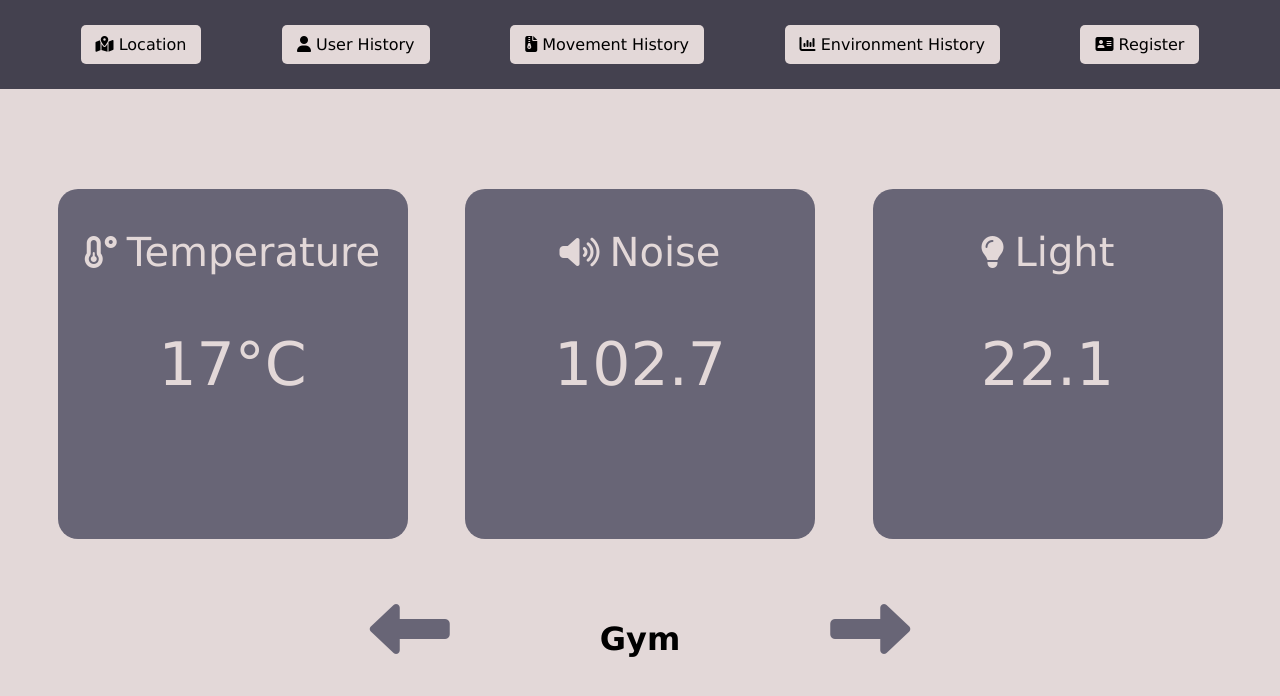
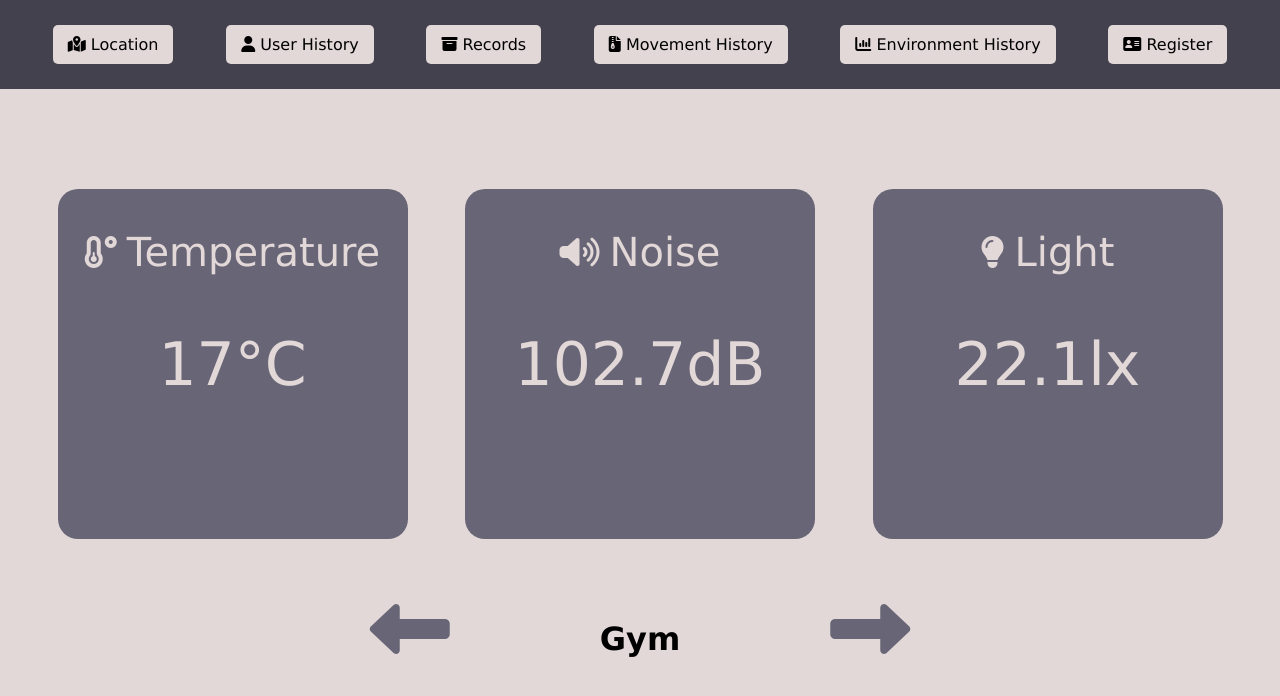
Before and after one commit to hazimbharis/SCC331_Group5, a plain HTML site: page WebRelated/Pages/Home.html in a window 1280 px wide. Drawn offline with nearby package versions, Linux system fonts and the light colour scheme; no server answers.

Commit message:
New button for records page

```diff
--- a/WebRelated/Pages/Home.html
+++ b/WebRelated/Pages/Home.html
@@ -28,6 +28,10 @@
         <a href="UserHistory.html">User History</a>
     </div>
     <div>
+        <i class="fa-solid fa-box-archive"></i>
+        <a href="Records.html">Records</a>
+    </div>
+    <div>
         <i class="fa-solid fa-file-zipper"></i>
         <a href="movementHistory.html">Movement History</a>
     </div>
@@ -51,7 +55,7 @@
     </div>
     <div class="item">
         <!-- Data from the API -->
-        <p class="item-value" id="noise">102.7</p>
+        <p class="item-value" id="noise">102.7dB</p>
         <div style="display: flex; align-items: center">
             <i class="fa-solid fa-volume-high fa-2x"></i>
             <p class="item-title">Noise</p>
@@ -59,7 +63,7 @@
     </div>
     <div class="item">
         <!-- Data from the API -->
-        <p class="item-value" id="light">22.1</p>
+        <p class="item-value" id="light">22.1lx</p>
         <div style="display: flex; align-items: center">
             <i class="fa-solid fa-lightbulb fa-2x"></i>
             <p class="item-title">Light</p>
```
Also changed, not shown: WebRelated/Pages/Records.html (+3 -0 lines).
